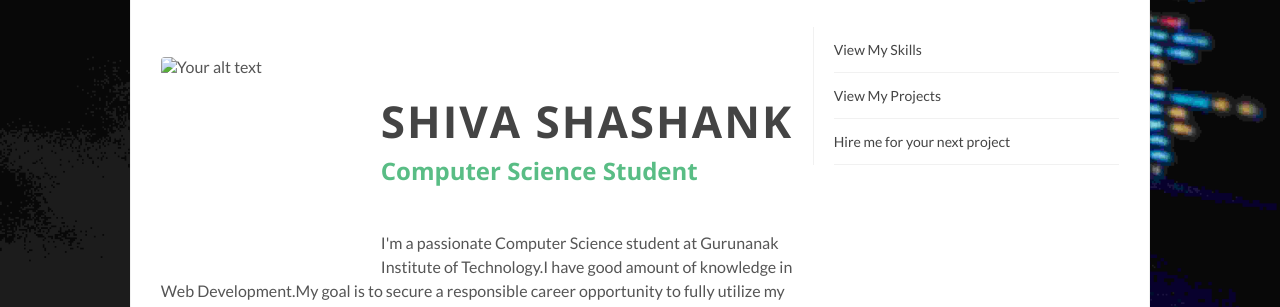
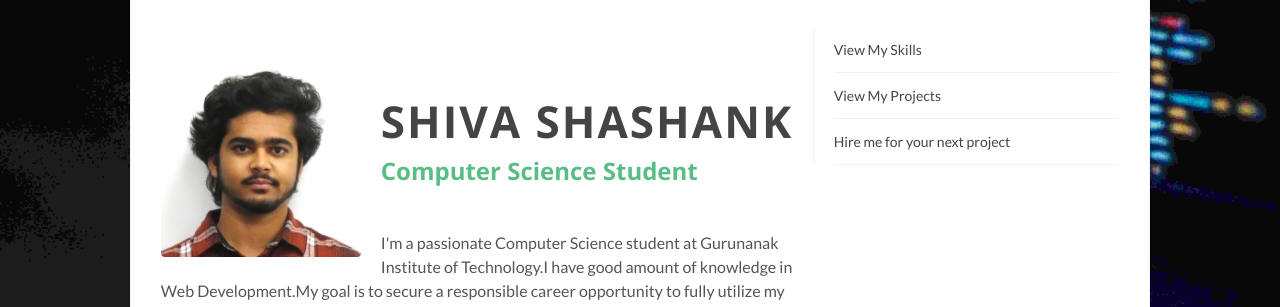
Before and after one commit to Shiva-Shashank/Portfolio-Website, a plain HTML site: page index.html in a window 1280 px wide. Shown: the part 142-449 px from the top of the page. Drawn offline with nearby package versions, Linux system fonts and the light colour scheme; a web font is replaced by a local one.

Commit message:
Update index.html

```diff
--- a/index.html
+++ b/index.html
@@ -111,7 +111,7 @@
             <section class="clearfix">
               <div class="g2">
                 <div class="photo">
-                  <img src="./images/my.j" alt="Your alt text">
+                  <img src="./images/P1020015_cropped.png" alt="Your alt text">
                 </div>
                 <div class="info">
                   <h2>
```
